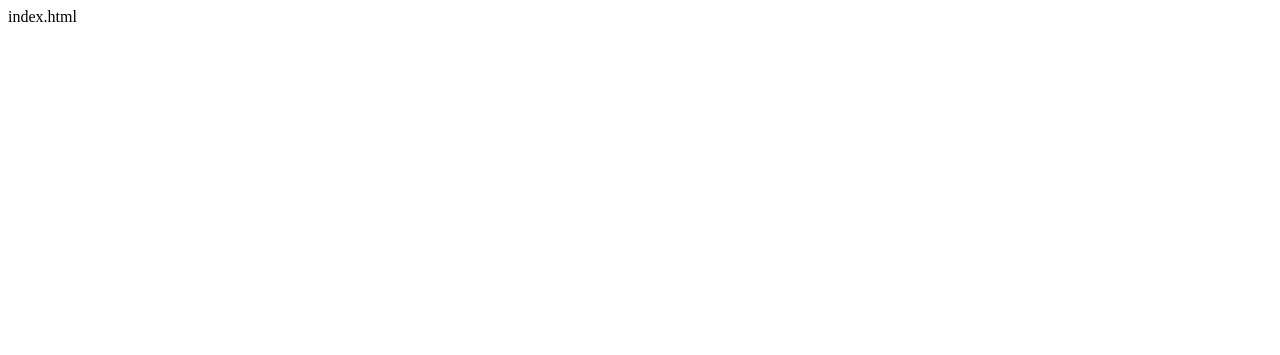
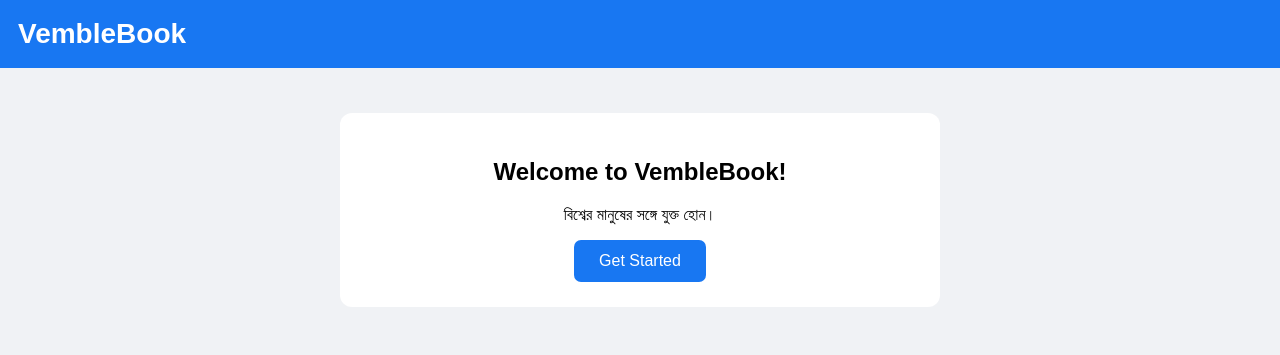
Before and after one commit to vemblebook/Vemblebook, a plain HTML site: page index.html in a window 1280 px wide. Drawn offline with Linux system fonts and the light colour scheme.

Commit message:
Update index.html

```diff
--- a/index.html
+++ b/index.html
@@ -1 +1,52 @@
-index.html
+
+<!DOCTYPE html>
+<html lang="bn">
+<head>
+<meta charset="UTF-8">
+<meta name="viewport" content="width=device-width, initial-scale=1.0">
+<title>VembleBook</title>
+<style>
+body {
+  margin: 0;
+  font-family: Arial, sans-serif;
+  background: #f0f2f5;
+}
+header {
+  background: #1877f2;
+  color: white;
+  padding: 18px;
+  font-size: 28px;
+  font-weight: bold;
+}
+main {
+  max-width: 600px;
+  margin: 30px auto;
+  padding: 15px;
+}
+.card {
+  background: white;
+  padding: 25px;
+  border-radius: 12px;
+  text-align: center;
+}
+button {
+  background: #1877f2;
+  color: white;
+  border: none;
+  padding: 12px 25px;
+  border-radius: 7px;
+  font-size: 16px;
+}
+</style>
+</head>
+<body>
+<header>VembleBook</header>
+<main>
+  <div class="card">
+    <h2>Welcome to VembleBook!</h2>
+    <p>বিশ্বের মানুষের সঙ্গে যুক্ত হোন।</p>
+    <button>Get Started</button>
+  </div>
+</main>
+</body>
+</html>
```
